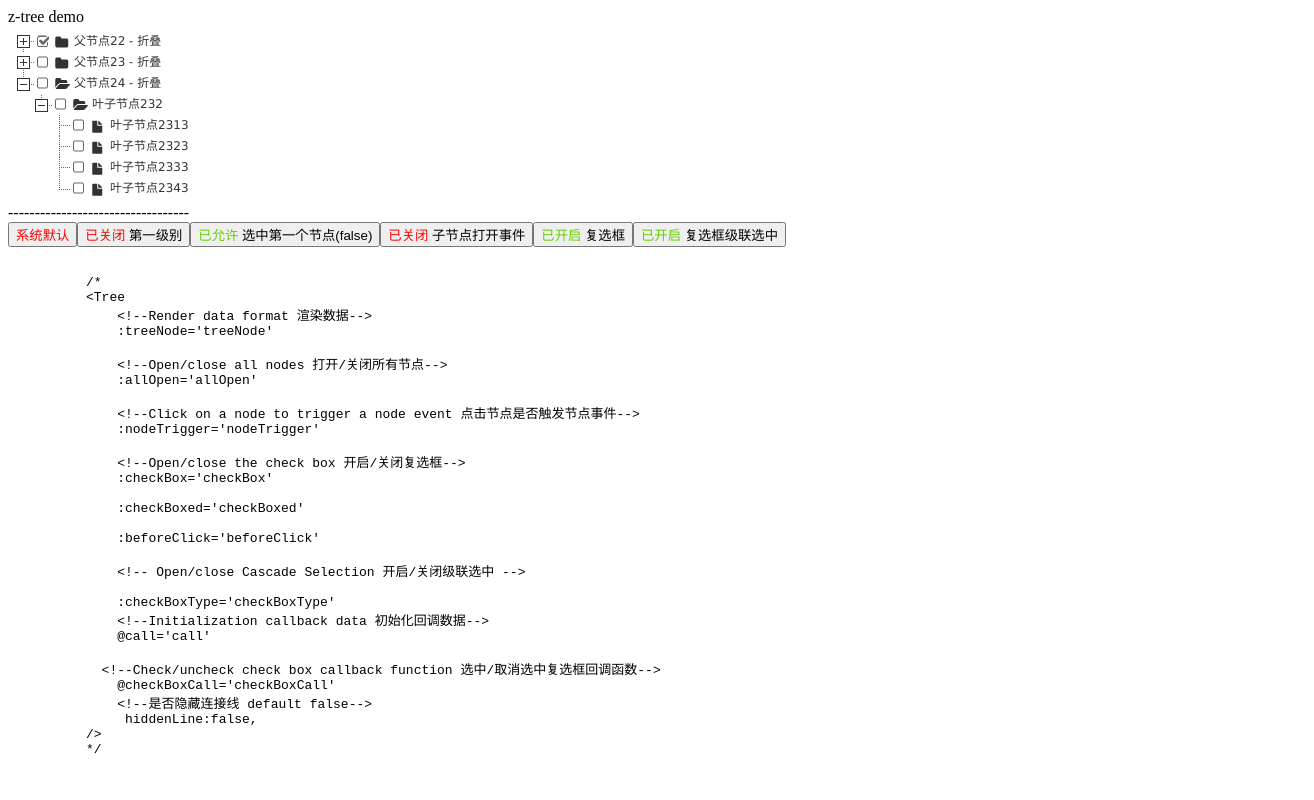
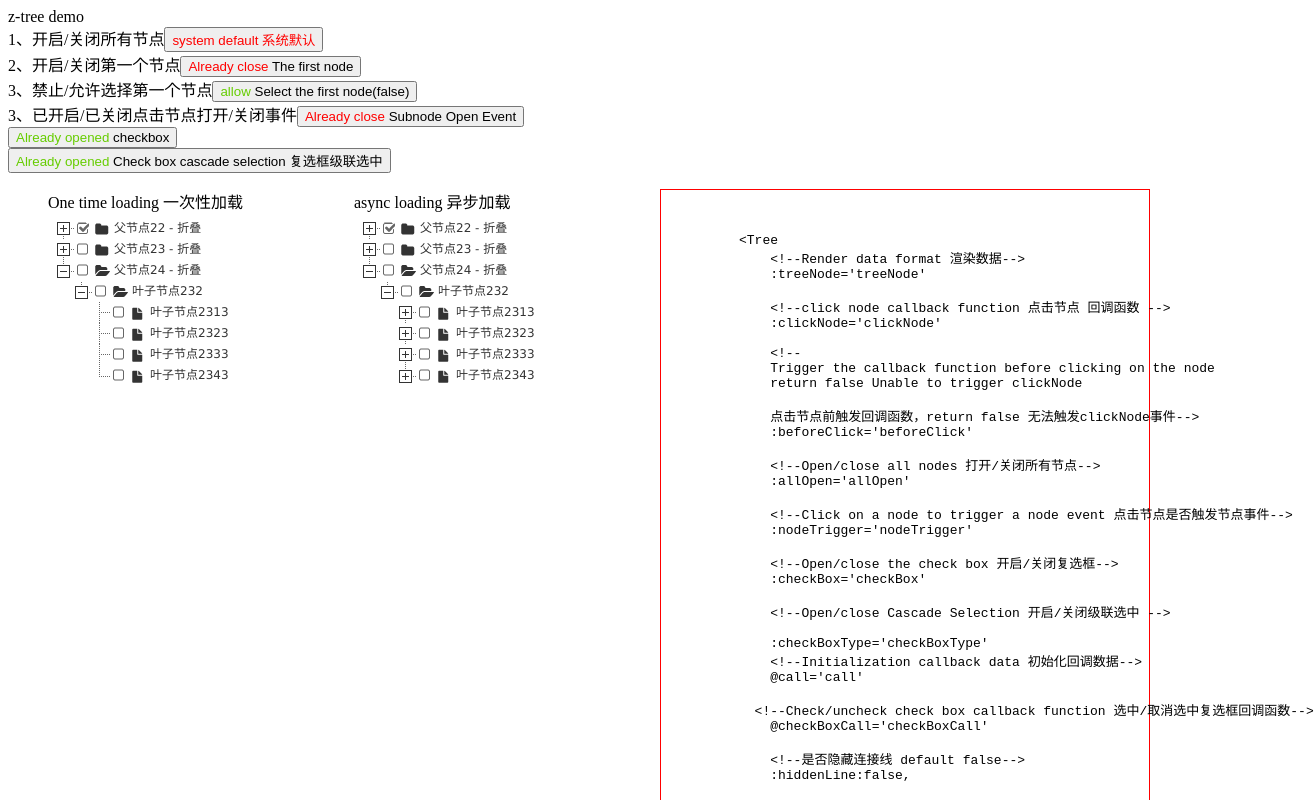
Before and after one commit to lenosp/v-tree, a Vue app: page / in a window 1280 px wide. Shown: the top 800 px of the page, 1314 px wide, since content can reach past the window. Built offline with nearby package versions, Linux system fonts and the light colour scheme.

Commit message:
add async loading

```diff
--- a/src/components/tree-core.vue
+++ b/src/components/tree-core.vue
@@ -15,7 +15,7 @@
        @click="selectNode"
        :class="aClass()"
        :title="tree.name">
-      <span :title="tree.name" class="button" :class="iconCss()"></span>
+      <span :title="tree.name" class="button" :class="iconCss()" :style="load()"></span>
       <span class="node_name">{{tree.name}}</span>
     </a>
     <ul :class="line">
@@ -26,7 +26,6 @@
         :checkBoxType="checkBoxType"
         :allOpen="tr.allOpen"
         :first="false"
-        :checkBoxed="tr.checkBoxed"
         :checkBox="checkBox"
         :nodeTrigger="nodeTrigger"
         :index="i"
@@ -43,7 +42,6 @@
         :last="tree.children.length-1===i"
         :hiddenLine="tr.hiddenLine"
         :async="async"
-        :onlyRequest="onlyRequest"
         :asyncCall="asyncCall"
 
       />
@@ -72,11 +70,6 @@
         required: false,
       },
       checkBox: {
-        type: Boolean,
-        default: false,
-        required: false,
-      },
-      checkBoxed: {
         type: Boolean,
         default: false,
         required: false,
@@ -138,16 +131,12 @@
         default: false,
         required: false,
       },
-      onlyRequest: {
-        type: Boolean,
-        default: true,
-        required: false,
-      }
     },
     data() {
       return {
         line: '',
         currentTree: this.tree,
+        asyncLoading: false,
       }
     },
     methods: {
@@ -183,11 +172,16 @@
       vShow(tree) {
         /*需要有异步加载  need add async loading*/
         /*默认异步加载给他按钮 当加载后才能判别时候有子节点 */
-        if (this.async && this.onlyRequest) {
-          let requestDataArr=this.asyncCall.call(this, tree);
-
+        if (this.async && !tree.open && tree.children.length === 0) {
+          this.asyncCall.call(this, tree, this.asyncBack);
+          this.asyncLoading = true;
         }
         tree.open = !tree.open;
+      },
+      asyncBack(requestDataArr) {
+        if (typeof requestDataArr)
+          this.addNode(requestDataArr);
+        this.asyncLoading = false;
       },
       selectNode() {
         let isClick = this.beforeClick.call(this, this.tree);
@@ -212,11 +206,28 @@
         }
       },
       addNode(arr) {
-        arr.forEach(a=>{
-          if(a.id){
-
-          }
-        });
+        try {
+          arr.forEach(a => {
+            this.tree.children.push({
+              id: a.id ? a.id : null,
+              name: a.name,
+              open: a.open ? a.open : false,
+              checked: a.checked ? a.checked : false,
+              checkBox: a.checkBox ? a.checkBox : false,
+              nodeTrigger: a.nodeTrigger ? a.nodeTrigger : this.nodeTrigger,
+              checkBoxType: this.checkBoxType,
+              last: false,
+              first: false,
+              active: false,
+              async: this.async,
+              hiddenLine: this.hiddenLine,
+              parentTree: this.tree,
+              children: [],
+            });
+          });
+        } catch (e) {
+          console.error('The asynchronous callback parameter must be an array,异步回调参数必须是数组');
+        }
       },
       selectCheckBox(tree) {
         tree.checked = !tree.checked;
@@ -279,7 +290,6 @@
       },
       classes() {
         return function () {
-          console.log(this.first)
           return this.hiddenLine ?
             'noline_docu'
             :
@@ -295,6 +305,12 @@
       iconCss() {
         return function () {
           return this.tree.children.length > 0 ? this.tree.open ? 'ico_open' : 'ico_close' : 'ico_docu';
+        }
+      },
+      load() {
+        return function () {
+          return this.asyncLoading ?
+            'background:url(../../static/img/loading.gif) 0 0 no-repeat' : ''
         }
       },
       aClass() {
--- a/src/components/tree.vue
+++ b/src/components/tree.vue
@@ -6,7 +6,6 @@
              :checkBoxType="checkBoxType"
              :allOpen="allOpen"
              :beforeClick="beforeClick"
-             :checkBoxed="checkBoxed"
              :checkBox="checkBox"
              :nodeTrigger="nodeTrigger"
              :index="index"
@@ -22,7 +21,6 @@
              :clickNode="clickNode"
              :hiddenLine="hiddenLine"
              :async="async"
-             :onlyRequest="onlyRequest"
              :asyncCall="asyncCall"
       />
     </ul>
@@ -58,11 +56,6 @@
         default: false,
         required: false,
       },
-      checkBoxed: {
-        type: Boolean,
-        default: false,
-        required: false,
-      },
       checkBoxType: {
         type: Boolean,
         default: true,
@@ -91,14 +84,6 @@
         default: false,
         required: false,
       },
-      /*By default, data is requested once every time it is opened
-       默认每次打开都请求一次数据
-       */
-      onlyRequest: {
-        type: Boolean,
-        default: true,
-        required: false,
-      }
     },
     data() {
       return {
@@ -141,17 +126,11 @@
             if (!m.hasOwnProperty("first")) {
               m.first = m.hasOwnProperty("first") ? m.first : false;
             }
-            if (!m.hasOwnProperty("vParentIndex")) {
-              m.vParentIndex = m.hasOwnProperty("vParentIndex") ? m.vParentIndex : index;
-            }
             if (!m.hasOwnProperty("active")) {
               m.active = m.hasOwnProperty("active") ? m.active : false;
             }
             if (!m.hasOwnProperty("async")) {
               m.async = this.async;
-              if (this.async) {
-                m.onlyRequest = this.onlyRequest;
-              }
             }
             if (!m.hasOwnProperty("hiddenLine")) {
               m.hiddenLine = this.hiddenLine;
--- a/src/components/vTreeDemo.vue
+++ b/src/components/vTreeDemo.vue
@@ -1,73 +1,103 @@
 <template>
-  <div>
+  <div style="height: auto">
     <span>
       z-tree demo
     </span>
+    <div style="height: auto">
+      <span>1、开启/关闭所有节点</span>
+      <button @click="allOpen=!allOpen">
+      <span :style="{color:allOpen?'#66CD00':'red'}">
+      {{isOpen()}}
+      </span>
+      </button>
+      <br/>
+      <span>2、开启/关闭第一个节点</span>
+      <button @click="openFirst">
+      <span :style="{color:firstIsOpen?'#66CD00':'red'}">
+      {{firstIsOpen?'Already opened':'Already close'}}
+        </span>
+        The first node
+      </button>
+      <br/>
+      <span>3、禁止/允许选择第一个节点</span>
+      <button @click="clickFirstNode=!clickFirstNode">
+       <span :style="{color:clickFirstNode?'red':'#66CD00'}">
+      {{clickFirstNode?'Banned':'allow'}}
+       </span>
+        Select the first node({{clickFirstNode}})
+      </button>
+      <br/>
+      <span>3、已开启/已关闭点击节点打开/关闭事件</span>
+      <button @click="nodeTrigger=!nodeTrigger">
+      <span :style="{color:nodeTrigger?'#66CD00':'red'}">
+      {{nodeTrigger?'Already opened':'Already close'}}
+      </span>
+        Subnode Open Event
+      </button>
+      <br/>
+      <button @click="checkBox=!checkBox">
+      <span :style="{color:checkBox?'#66CD00':'red'}">
+      {{checkBox?'Already opened':'Already close'}}
+      </span>
+        checkbox
+      </button>
+      <br/>
+      <button @click="checkBoxType=!checkBoxType">
+      <span :style="{color:checkBoxType?'#66CD00':'red'}">
+      {{checkBoxType?'Already opened':'Already close'}}
+      </span>
+        Check box cascade selection 复选框级联选中
+      </button>
+
+      <br/>
+
+    </div>
+    <div class="main">
+      <ul>
+        <li>
+          <span>One time loading 一次性加载</span>
           <Tree
             :treeNode="treeNode"
             :allOpen="allOpen"
             :nodeTrigger="nodeTrigger"
             :checkBox="checkBox"
-      :checkBoxed="checkBoxed"
             :beforeClick="beforeClick"
             :checkBoxType="checkBoxType"
             :clickNode="clickNode"
             :hiddenLine="hiddenLine"
             @checkBoxCall="checkBoxCall"
             @call='call'
+          />
+        </li>
+        <li>
+          <span>async loading 异步加载</span>
+
+          <Tree
+            :treeNode="treeNode"
+            :nodeTrigger="nodeTrigger"
+            :checkBox="checkBox"
+            :beforeClick="beforeClick"
+            :checkBoxType="checkBoxType"
+            :clickNode="clickNode"
+            :hiddenLine="hiddenLine"
+            @checkBoxCall="asyncCheckBoxCall"
+            @call='callAsync'
             :async="async"
-      :onlyRequest="onlyRequest"
             :asyncCall="asyncCall"
           />
-
-    ----------------------------------
-    <br/>
-    <button @click="allOpen=!allOpen">
-      <span :style="{color:allOpen?'#66CD00':'red'}">
-      {{isOpen()}}
-      </span>
-    </button>
-    <button @click="openFirst">
-      <span :style="{color:firstIsOpen?'#66CD00':'red'}">
-      {{firstIsOpen?'已打开':'已关闭'}}
-        </span>
-      第一级别
-    </button>
-    <button @click="clickFirstNode=!clickFirstNode">
-       <span :style="{color:clickFirstNode?'red':'#66CD00'}">
-      {{clickFirstNode?'已禁止':'已允许'}}
-       </span>
-      选中第一个节点({{clickFirstNode}})
-    </button>
-    <button @click="nodeTrigger=!nodeTrigger">
-      <span :style="{color:nodeTrigger?'#66CD00':'red'}">
-      {{nodeTrigger?'已开启':'已关闭'}}
-      </span>
-      子节点打开事件
-    </button>
-    <button @click="checkBox=!checkBox">
-      <span :style="{color:checkBox?'#66CD00':'red'}">
-      {{checkBox?'已开启':'已关闭'}}
-      </span>
-      复选框
-    </button>
-    <button @click="checkBoxType=!checkBoxType">
-      <span :style="{color:checkBoxType?'#66CD00':'red'}">
-      {{checkBoxType?'已开启':'已关闭'}}
-      </span>
-      复选框级联选中
-    </button>
-
-    <br/>
+        </li>
+        <li style="width: 40%;">
+          <div style="border: 1px solid red">
            <pre>
             {{shuoming()}}
           </pre>
-    <!--<button @click="checkBoxed=!checkBoxed">
-       <span :style="{color:checkBoxed?'#66CD00':'red'}">
-      {{checkBoxed?'已选中':'已清空'}}
-       </span>
-      复选框
-    </button>
+          </div>
+        </li>
+      </ul>
+    </div>
+
+  </div>
+  <!--
   <button @click="clickFirstNode=!clickFirstNode">
      <span :style="{color:clickFirstNode?'#66CD00':'red'}">
     {{clickFirstNode?'已禁止':'已允许'}}
@@ -80,7 +110,7 @@
      </span>
     选择第一个复选框
   </button>-->
-  </div>
+
 </template>
 
 <script>
@@ -96,7 +126,6 @@
         nodeTrigger: false,
         /*是否开启复选框*/
         checkBox: true,
-        checkBoxed: false,
         clickFirstNode: false,
         checkFirstCheckBox: false,
         /*是否级联选中*/
@@ -105,21 +134,23 @@
         trees: [],
         firstIsOpen: false,
         hiddenLine: false,
-        async: false,
-        onlyRequest: true,
+        async: true,
       }
     },
     methods: {
       isOpen() {
         if (this.allOpen == null) {
-          return '系统默认';
+          return 'system default 系统默认';
         } else {
-          return this.allOpen ? '已开启所有' : '已关闭所有';
+          return this.allOpen ? 'open all' : 'close all';
         }
       },
       /*复选框选中/取消 回调*/
       checkBoxCall(checkBox) {
         console.log('checkBox', checkBox);
+      },
+      asyncCheckBoxCall(checkBox) {
+        console.log('asyncCheckBox', checkBox);
       },
       beforeClick(node) {
         //可操作内部
@@ -146,6 +177,9 @@
         //console.log('data', data);
         this.trees = data;
       },
+      callAsync(data) {
+        //this.trees = data;
+      },
       /*点击节点信息 上个点击节点信息*/
       clickNode(data, oldData) {
         /*if(data.children){
@@ -159,9 +193,15 @@
         console.log(data, oldData);
         //data.open=true;
       },
-      /*异步回调函数*/
-      asyncCall(data) {
-
+      /*异步回调函数 data 当前节点数据 call 回调函数*/
+      asyncCall(data, call) {
+        setTimeout(function () {
+          let hm = '' + (new Date()).getTime();
+          let addNode = [
+            {id: hm, name: "children node" + hm.substr(hm.length - 4, hm.length)},
+          ];
+          call(addNode);
+        }, 800);
       }
     },
     mounted() {
@@ -172,10 +212,20 @@
       shuoming() {
         return function () {
           return `
-          /*
+
           <Tree
               <!--Render data format 渲染数据-->
               :treeNode='treeNode'
+
+              <!--click node callback function 点击节点 回调函数 -->
+              :clickNode='clickNode'
+
+              <!--
+              Trigger the callback function before clicking on the node
+              return false Unable to trigger clickNode
+
+              点击节点前触发回调函数，return false 无法触发clickNode事件-->
+              :beforeClick='beforeClick'
 
               <!--Open/close all nodes 打开/关闭所有节点-->
               :allOpen='allOpen'
@@ -186,11 +236,7 @@
               <!--Open/close the check box 开启/关闭复选框-->
               :checkBox='checkBox'
 
-              :checkBoxed='checkBoxed'
-
-              :beforeClick='beforeClick'
-
-              <!-- Open/close Cascade Selection 开启/关闭级联选中 -->
+              <!--Open/close Cascade Selection 开启/关闭级联选中 -->
 
               :checkBoxType='checkBoxType'
               <!--Initialization callback data 初始化回调数据-->
@@ -198,11 +244,74 @@
 
             <!--Check/uncheck check box callback function 选中/取消选中复选框回调函数-->
               @checkBoxCall='checkBoxCall'
+
               <!--是否隐藏连接线 default false-->
-               hiddenLine:false,
+              :hiddenLine:false,
+
+              <!--Open/close async loading,default false 是否开启异步 默认关闭-->
+              :async='async'
+
+              <!--async loading callback function  异步回调函数function(data,call)
+              data:current node call 回调执行，接收一个数组参数-->
+              :asyncCall='asyncCall'
           />
-          */
-          `;
+          this.treeNode = [
+        {
+          id: "1",
+          name: "父节点22 - 折叠",
+          // open: true,
+          children: [
+            {
+              id: "1-1", name: "叶子节点221",
+              children: [
+                {
+                  id: "1-1-1-1", name: "叶子节点221111",
+                  children: [
+                    {
+                      id: "2-1--1", name: "叶子节点2321111",
+                      children: [
+                        {
+                          id: "2-1---1", name: "叶子节点231111",
+                          children: [
+                            {checked: true, id: "2-1---1", name: "叶子节点23111"}]
+                        }]
+                    }]
+                },
+                {id: "1-2-2", name: "叶子节点2222"},
+                {id: "1-3-3", name: "叶子节点2233"},
+                {id: "1-4-4", name: "叶子节点2244", checked: true,}
+              ]
+            },
+            {id: "1-2", name: "叶子节点222"},
+            {id: "1-3", name: "叶子节点223"},
+            {id: "1-4", name: "叶子节点224"}
+          ]
+        }, {
+          id: "2",
+          name: "父节点23 - 折叠",
+          children: [
+            {id: "2-1", name: "叶子节点231"},
+            {id: "2-2", name: "叶子节点232"},
+            {id: "2-3", name: "叶子节点233"},
+            {id: "2-4", name: "叶子节点234"}
+          ]
+        }, {
+          open: true,
+          id: "3",
+          name: "父节点24 - 折叠",
+          children: [
+            {
+              id: "2-1-1", name: "叶子节点232", open: true,
+              children: [
+                {id: "2-1-3", name: "叶子节点2313"},
+                {id: "2-2-3", name: "叶子节点2323"},
+                {id: "2-3-3", name: "叶子节点2333"},
+                {id: "2-4-3", name: "叶子节点2343"}
+              ]
+            },
+          ]
+        },
+      ]; `;
         }
       }
     },
@@ -269,5 +378,10 @@
 </script>
 
 <style scoped>
+  .main ul li {
+    list-style: none;
+    float: left;
+    width: 25%;
 
+  }
 </style>
```
Also changed, not shown: static/img/loading.gif (added). Lines whose indentation alone changed are shown as unchanged.
